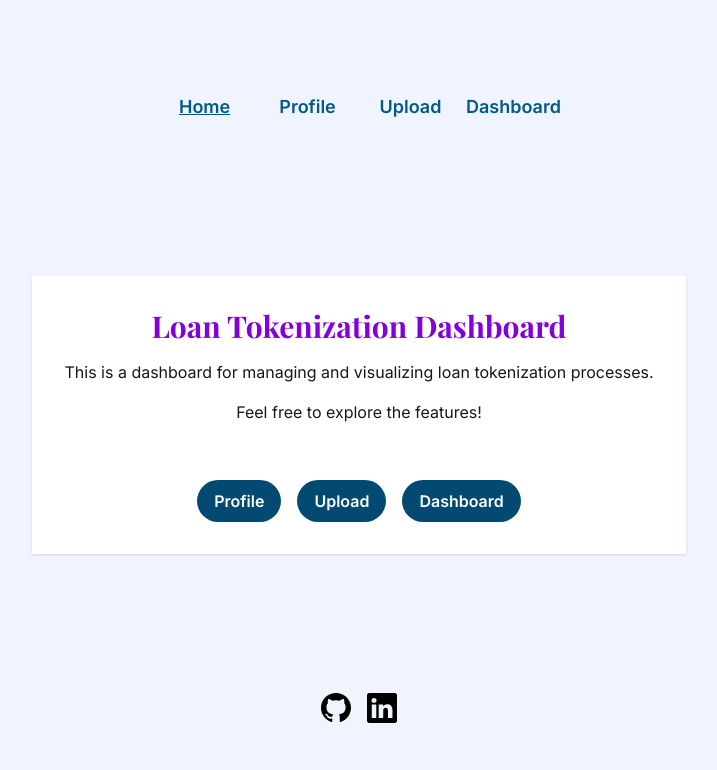
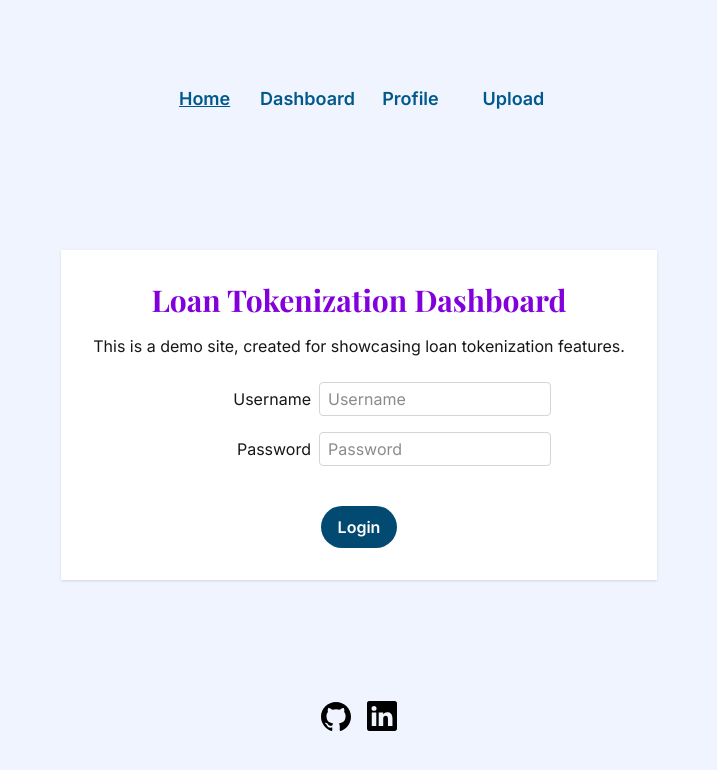
Before and after one commit to kizuyoko/loan-tokenization-dashboard, a Next.js app: page / in a window 1280 px wide. Shown: the top 770 px of the page, without its empty margins (281-998 px from the left). Built offline with nearby package versions, Linux system fonts and the light colour scheme.

Commit message:
Home with login

```diff
--- a/src/app/constants/site.ts
+++ b/src/app/constants/site.ts
@@ -1,8 +1,8 @@
 export const siteConfig = {
   nav: [
     { name: "Home", href: "/" },
+    { name: "Dashboard", href: "/dashboard" },
     { name: "Profile", href: "/profile" },
     { name: "Upload", href: "/upload" },
-    { name: "Dashboard", href: "/dashboard" },
   ],
 };
--- a/src/app/page.tsx
+++ b/src/app/page.tsx
@@ -1,35 +1,34 @@
 import { Button } from "@/components/ui/Button";
+import { Input } from "@/components/ui/Input";
 
 export default function Home() {
   return (
     <main
-      className="flex flex-col gap-4 items-center justify-center p-4 sm:p-8 shadow"
+      className="flex flex-col items-center justify-center gap-4 p-4 shadow sm:p-8"
       role="main"
       aria-label="Main content of the homepage"
     >
       <h1>Loan Tokenization Dashboard</h1>
-      <p>This is a dashboard for managing and visualizing loan tokenization processes.</p>
-      <p>Feel free to explore the features!</p>
-      <div className="flex flex-wrap gap-4 justify-center mt-4">
-        <Button
-          href="/profile"
-          ariaLabel="Go to Profile page for user details"
-        >
-          Profile
-        </Button>
-        <Button
-          href="/upload"
-          ariaLabel="Go to Upload page for uploading documents"
-        >
-          Upload
-        </Button>
+      <p>This is a demo site, created for showcasing loan tokenization features.</p>
+      <form
+        className="flex flex-col items-center w-full max-w-sm gap-4 mt-2"
+        aria-label="Login form"
+      >
+        <Input
+          type="text"
+          placeholder="Username"
+        />
+        <Input
+          type="password"
+          placeholder="Password"
+        />
         <Button
           href="/dashboard"
           ariaLabel="Go to Dashboard page for user insights"
         >
-          Dashboard
+          Login
         </Button>
-      </div>
+      </form>
     </main>
   );
 }
--- a/src/components/ui/Input.tsx
+++ b/src/components/ui/Input.tsx
@@ -2,16 +2,19 @@ import React from "react";
 
 interface InputProps extends React.InputHTMLAttributes<HTMLInputElement> {
   hasError?: boolean;
+  ariaLabel?: string;
+  className?: string;
 }
 
 export const Input = React.forwardRef<HTMLInputElement, InputProps>(
-  ({ className, hasError, ...props }, ref) => {
+  ({ className, hasError, ariaLabel, ...props }, ref) => {
     return (
       <div className={`input-container ${className}`}>
         <label className={`label ${hasError ? "error-text" : ""}`}>{props.placeholder}</label>
         <input
           ref={ref}
           className={`input-select  ${hasError ? "border-red-500" : "border-gray-300"} ${className}`}
+          aria-label={ariaLabel || props.placeholder}
           {...props}
         />
       </div>
```
